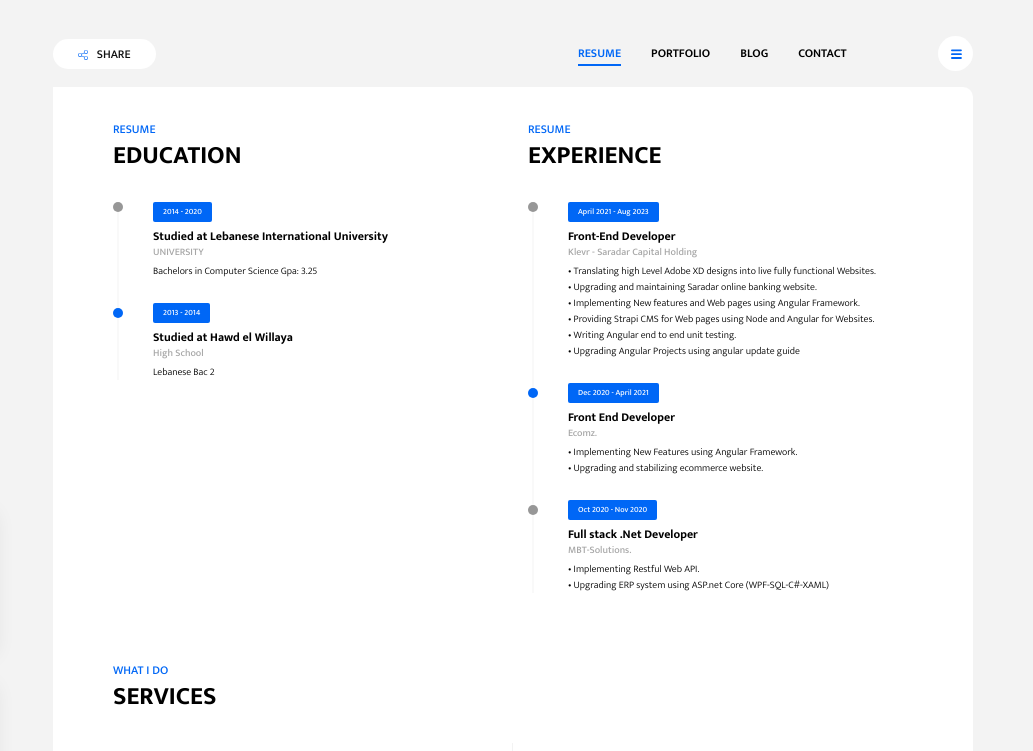
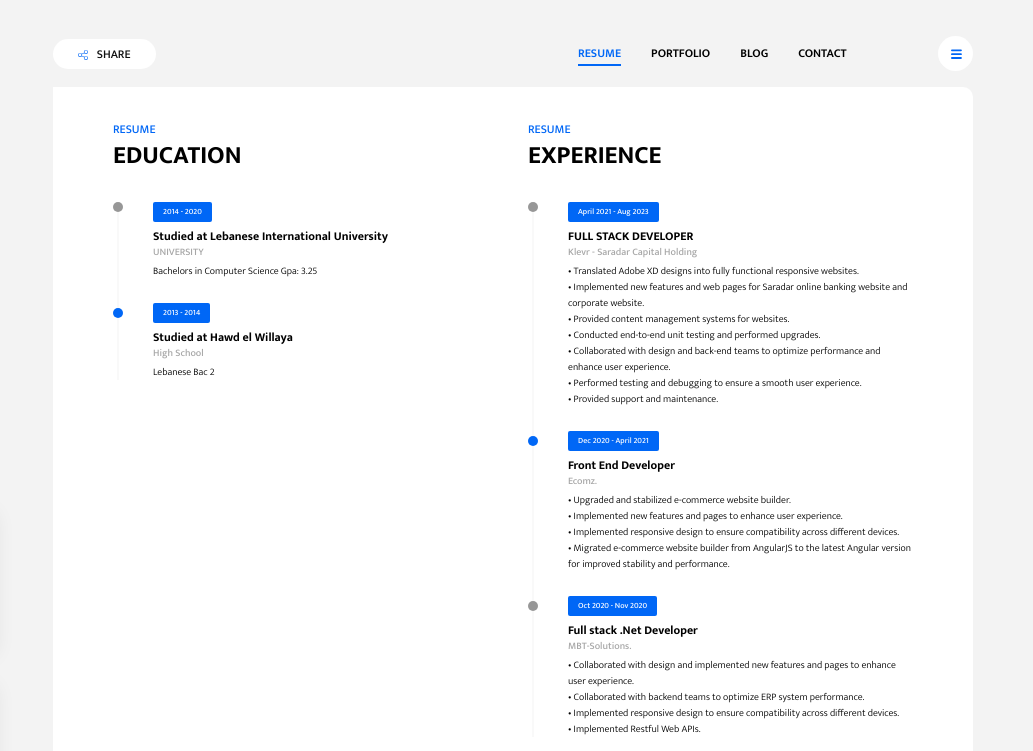
Before and after one commit to maherserjio/Website, a website: page index.html in a window 1280 px wide. Shown: the top 751 px of the page, 247-1280 px from the left. Drawn offline with Linux system fonts and the light colour scheme.

Commit message:
resume changes

```diff
--- a/index.html
+++ b/index.html
@@ -113,24 +113,28 @@
                         <ul class="time-line">
                             <li class="time-line-item">
                                 <span class="badge badge-primary">April 2021 - Aug 2023</span>
-                                <h6 class="time-line-item-title">Front-End Developer</h6>
+                                <h6 class="time-line-item-title">FULL STACK DEVELOPER</h6>
                                 <p class="time-line-item-subtitle">Klevr - Saradar Capital Holding</p>
-                                <p class="time-line-item-content"> • Translating high Level Adobe XD designs into live
-                                    fully functional Websites.
+                                <p class="time-line-item-content"> • Translated Adobe XD designs into fully functional
+                                    responsive websites.
                                 </p>
-                                <p class="time-line-item-content"> • Upgrading and maintaining Saradar online banking
+                                <p class="time-line-item-content"> • Implemented new features and web pages for Saradar
+                                    online banking website and corporate
                                     website.
                                 </p>
-                                <p class="time-line-item-content"> • Implementing New features and Web pages using
-                                    Angular Framework.
+                                <p class="time-line-item-content"> • Provided content management systems for websites.
                                 </p>
-                                <p class="time-line-item-content"> • Providing Strapi CMS for Web pages using Node and
-                                    Angular for Websites.
+                                <p class="time-line-item-content"> • Conducted end-to-end unit testing and performed
+                                    upgrades.
                                 </p>
-                                <p class="time-line-item-content"> • Writing Angular end to end unit testing.
+                                <p class="time-line-item-content"> • Collaborated with design and back-end teams to
+                                    optimize performance and enhance user
+                                    experience.
                                 </p>
-                                <p class="time-line-item-content"> • Upgrading Angular Projects using angular update
-                                    guide
+                                <p class="time-line-item-content"> • Performed testing and debugging to ensure a smooth
+                                    user experience.
+                                </p>
+                                <p class="time-line-item-content"> • Provided support and maintenance.
                                 </p>
 
                             </li>
@@ -139,10 +143,18 @@
                                 <h6 class="time-line-item-title">Front End Developer</h6>
                                 <p class="time-line-item-subtitle">Ecomz.</p>
                                 <p class="time-line-item-content">
-                                    • Implementing New Features using Angular Framework.
+                                    • Upgraded and stabilized e-commerce website builder.
                                 </p>
                                 <p class="time-line-item-content">
-                                    • Upgrading and stabilizing ecommerce website.
+                                    • Implemented new features and pages to enhance user experience.
+                                </p>
+                                <p class="time-line-item-content">
+                                    • Implemented responsive design to ensure compatibility across different devices.
+                                </p>
+                                <p class="time-line-item-content">
+                                    • Migrated e-commerce website builder from AngularJS to the latest Angular version
+                                    for
+                                    improved stability and performance.
                                 </p>
                             </li>
 
@@ -151,10 +163,17 @@
                                 <h6 class="time-line-item-title">Full stack .Net Developer</h6>
                                 <p class="time-line-item-subtitle">MBT-Solutions.</p>
                                 <p class="time-line-item-content">
-                                    • Implementing Restful Web API.
+                                    • Collaborated with design and implemented new features and pages to enhance user
+                                    experience.
                                 </p>
                                 <p class="time-line-item-content">
-                                    • Upgrading ERP system using ASP.net Core (WPF-SQL-C#-XAML)
+                                    • Collaborated with backend teams to optimize ERP system performance.
+                                </p>
+                                <p class="time-line-item-content">
+                                    • Implemented responsive design to ensure compatibility across different devices.
+                                </p>
+                                <p class="time-line-item-content">
+                                    • Implemented Restful Web APIs.
                                 </p>
                             </li>
                         </ul>
```
Also changed, not shown: 1 other file.
